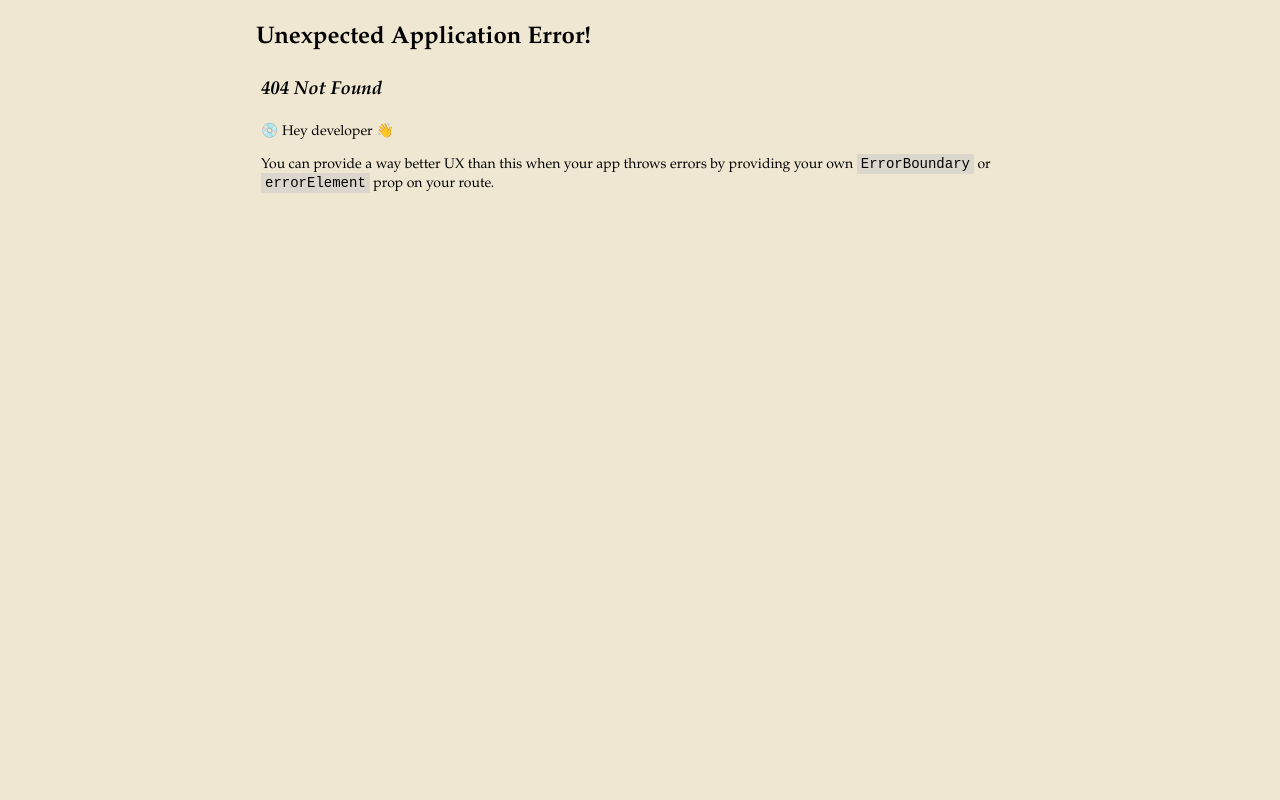
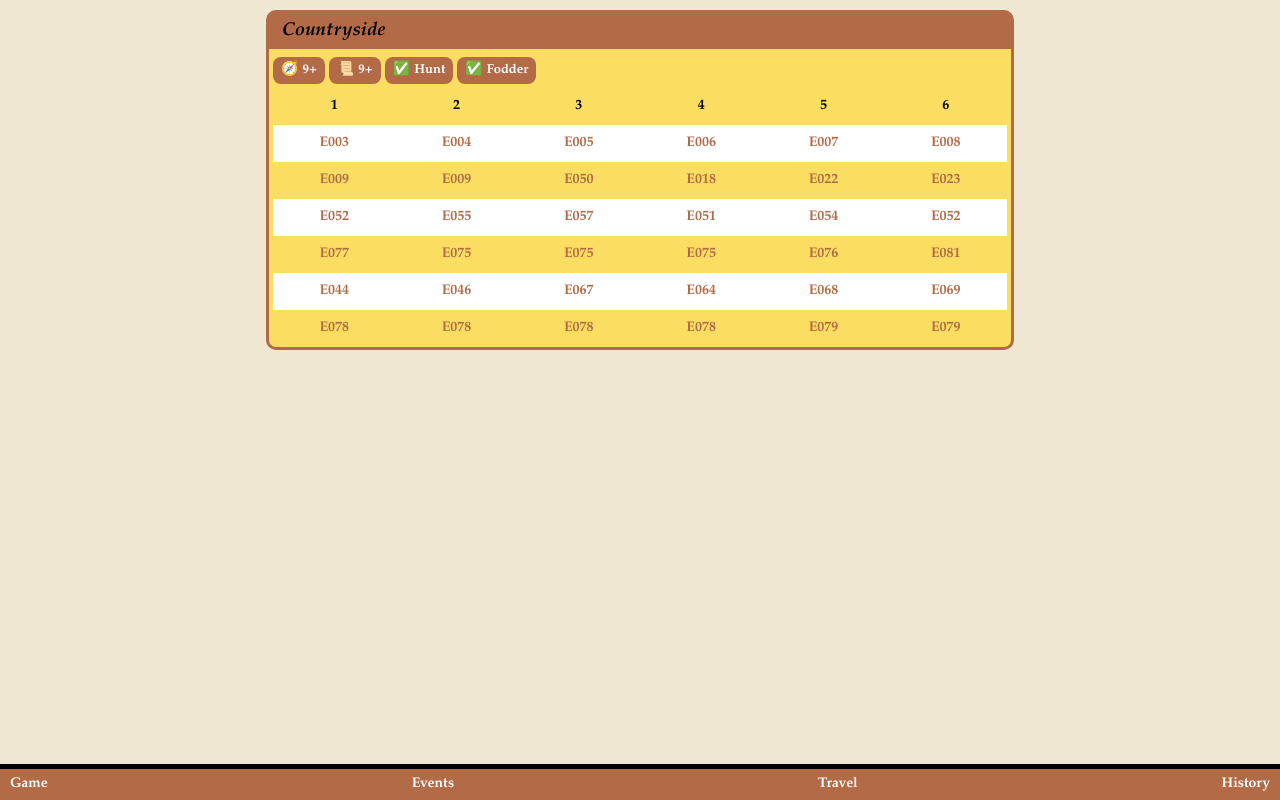
Before and after one commit to BroBuddy/Barbarian-Prince, a React (Vite) app: page /travel/1 in a window 1280 px wide. Before the commit this address had no page. Built offline with nearby package versions, Linux system fonts and the light colour scheme.

Commit message:
created travel detail

```diff
--- /dev/null
+++ b/src/components/Badge.tsx
@@ -0,0 +1,22 @@
+import React from "react";
+
+type BadgeProps = {
+  text: string;
+  icon?: string;
+  variant?: "default" | "dark";
+};
+
+const Badge: React.FC<BadgeProps> = ({ text, icon, variant = "default" }) => {
+  const variantStyles = variant === "default" ? "bg-orange" : "bg-purple";
+
+  return (
+    <span
+      className={`rounded text-md text-bold text-white py-1 px-2 mb-1 mr-1 ${variantStyles}`}
+    >
+      {icon && <span className="mr-1">{icon}</span>}
+      {text}
+    </span>
+  );
+};
+
+export default Badge;
--- a/src/features/travel/data/travelData.ts
+++ b/src/features/travel/data/travelData.ts
@@ -13,6 +13,10 @@ export const travelData: Travel[] = [
       ["E044", "E046", "E067", "E064", "E068", "E069"],
       ["E078", "E078", "E078", "E078", "E079", "E079"],
     ],
+    lost: "9+",
+    event: "9+",
+    hunt: true,
+    fodder: true,
   },
   {
     id: 2,
@@ -26,6 +30,10 @@ export const travelData: Travel[] = [
       ["E049", "E048", "E032", "E081", "E050", "E050"],
       ["E078", "E078", "E079", "E079", "E009", "E009"],
     ],
+    lost: "10+",
+    event: "8+",
+    hunt: true,
+    fodder: true,
   },
   {
     id: 3,
@@ -39,6 +47,10 @@ export const travelData: Travel[] = [
       ["E118", "E052", "E059", "E067", "E066", "E064"],
       ["E078", "E078", "E078", "E085", "E079", "E079"],
     ],
+    lost: "8+",
+    event: "10+",
+    hunt: true,
+    fodder: true,
   },
   {
     id: 4,
@@ -52,6 +64,10 @@ export const travelData: Travel[] = [
       ["E165", "E166", "E065", "E064", "E087", "E087"],
       ["E078", "E078", "E078", "E078", "E079", "E079"],
     ],
+    lost: "8+",
+    event: "9+",
+    hunt: true,
+    fodder: true,
   },
   {
     id: 5,
@@ -65,6 +81,10 @@ export const travelData: Travel[] = [
       ["E089", "E089", "E089", "E090", "E064", "E093"],
       ["E078", "E078", "E078", "E095", "E095", "E097"],
     ],
+    lost: "5+",
+    event: "10+",
+    hunt: true,
+    fodder: false,
   },
   {
     id: 6,
@@ -78,6 +98,10 @@ export const travelData: Travel[] = [
       ["E085", "E085", "E086", "E086", "E086", "E095"],
       ["E118", "E052", "E059", "E067", "E066", "E064"],
     ],
+    lost: "7+",
+    event: "9+",
+    hunt: false,
+    fodder: false,
   },
   {
     id: 7,
@@ -91,18 +115,60 @@ export const travelData: Travel[] = [
       ["E064", "E064", "E121", "E121", "E121", "E093"],
       ["E078", "E078", "E078", "E078", "E096", "E096"],
     ],
+    lost: "6+",
+    event: "10+",
+    hunt: false,
+    fodder: false,
   },
   {
     id: 8,
     terrain: "On Road",
     color: "#eaeaeb",
     matrix: [
+      ["E018", "E022", "E023", "E073", "E009", "E009"],
+      ["E050", "E051", "E051", "E051", "E003", "E003"],
+      ["E004", "E004", "E005", "E006", "E006", "E008"],
+      ["E007", "E007", "E057", "E130", "E128", "E128"],
+      ["E049", "E048", "E081", "E128", "E129", "E129"],
+      ["E078", "E078", "E079", "E079", "E128", "E129"],
+    ],
+    lost: "Never",
+    event: "9+",
+    hunt: null,
+    fodder: null,
+  },
+  {
+    id: 9,
+    terrain: "Airborne",
+    color: "#dae4f0",
+    matrix: [
+      ["E102", "E102", "E103", "E103", "E104", "E104"],
+      ["E112", "E112", "E112", "E112", "E108", "E108"],
+      ["E106", "E106", "E105", "E105", "E079", "E079"],
+      ["E107", "E109", "E077", "E101", "E110", "E111"],
+      ["E099", "E098", "E100", "E101", "E064", "E065"],
+      ["E281", "E281", "E281", "E281", "E281", "E281"],
+    ],
+    lost: "12+",
+    event: "10+",
+    hunt: null,
+    fodder: null,
+  },
+  {
+    id: 10,
+    terrain: "Cross River",
+    color: "#97b9d9",
+    matrix: [
       ["E003", "E004", "E005", "E006", "E007", "E008"],
-      ["E099", "E100", "E023", "E068", "E101", "E102"],
-      ["E028", "E028", "E058", "E055", "E052", "E054"],
-      ["E078", "E078", "E079", "E079", "E088", "E065"],
-      ["E085", "E085", "E086", "E086", "E086", "E095"],
-      ["E118", "E052", "E059", "E067", "E066", "E064"],
+      ["E122", "E122", "E122", "E009", "E051", "E074"],
+      ["E123", "E123", "E057", "E057", "E052", "E055"],
+      ["E094", "E094", "E091", "E091", "E075", "E084"],
+      ["E083", "E076", "E077", "E124", "E124", "E124"],
+      ["E122", "E122", "E122", "E125", "E126", "E127"],
     ],
+    lost: "8+",
+    event: "10+",
+    hunt: null,
+    fodder: null,
   },
 ];
--- /dev/null
+++ b/src/features/travel/pages/TravelDetail.tsx
@@ -0,0 +1,54 @@
+import Card from "@/components/Card";
+import Badge from "@/components/Badge";
+import { useParams } from "react-router-dom";
+import { getTravelDataById } from "../services/TravelService";
+import type { Travel } from "../types/TravelType";
+
+function TravelDetail() {
+  const { id } = useParams();
+  const travel: Travel | undefined = getTravelDataById(Number(id));
+
+  if (!travel) return null;
+
+  return (
+    <Card title={travel.terrain} color={travel.color}>
+      <div className="flex flex-wrap">
+        <Badge icon="🧭" text={travel.lost} />
+        <Badge icon="📜" text={travel.event} />
+        <Badge icon={travel.hunt ? "✅" : "❌"} text="Hunt" />
+        <Badge icon={travel.fodder ? "✅" : "❌"} text="Fodder" />
+      </div>
+
+      <table>
+        <thead>
+          <tr>
+            {travel.matrix[0].map((_, colIndex) => (
+              <th key={colIndex} className="p-2 text-center text-black">
+                {colIndex + 1}
+              </th>
+            ))}
+          </tr>
+        </thead>
+
+        <tbody>
+          {travel.matrix.map((row, rowIndex) => (
+            <tr key={rowIndex}>
+              {row.map((cell, cellIndex) => (
+                <td key={cellIndex} className="p-2 text-center">
+                  <a
+                    href={`/event/${cell.toLowerCase()}`}
+                    className="underline"
+                  >
+                    {cell}
+                  </a>
+                </td>
+              ))}
+            </tr>
+          ))}
+        </tbody>
+      </table>
+    </Card>
+  );
+}
+
+export default TravelDetail;
--- a/src/features/travel/pages/TravelOverview.tsx
+++ b/src/features/travel/pages/TravelOverview.tsx
@@ -1,6 +1,7 @@
 import Card from "@/components/Card";
 import { getTravelData } from "../services/TravelService";
 import type { Travel } from "../types/TravelType";
+import { Link } from "react-router-dom";
 
 function TravelOverview() {
   const travels = getTravelData();
@@ -8,39 +9,14 @@ function TravelOverview() {
   if (!travels) return null;
 
   return (
-    <>
+    <Card title="Travel Tables">
       {travels.map((item: Travel) => (
-        <div key={item.id} className="mb-6">
-          <Card title={item.terrain} color={item.color}>
-            <table>
-              <thead>
-                <tr>
-                  {item.matrix[0].map((_, colIndex) => (
-                    <th key={colIndex} className="p-2 text-black text-center">
-                      {colIndex + 1}
-                    </th>
-                  ))}
-                </tr>
-              </thead>
-
-              <tbody>
-                {item.matrix.map((row, rowIndex) => (
-                  <tr key={rowIndex}>
-                    {row.map((cell, cellIndex) => (
-                      <td key={cellIndex} className="p-2 text-center">
-                        <a href={`/event/${cell.toLowerCase()}`} className="">
-                          {cell}
-                        </a>
-                      </td>
-                    ))}
-                  </tr>
-                ))}
-              </tbody>
-            </table>
-          </Card>
-        </div>
+        <Link to={`/travel/${item.id}`} key={item.id} className="flex flex-row">
+          <span className="m-2">#{item.id}</span>
+          <span className="my-2 text-black">{item.terrain}</span>
+        </Link>
       ))}
-    </>
+    </Card>
   );
 }
 
--- a/src/features/travel/services/TravelService.tsx
+++ b/src/features/travel/services/TravelService.tsx
@@ -1,5 +1,10 @@
 import { travelData } from "../data/travelData";
+import type { Travel } from "../types/TravelType";
 
 const getTravelData = () => travelData;
 
-export { getTravelData };
+const getTravelDataById = (id: number): Travel => {
+  return travelData.find((item: Travel) => item.id === id) as Travel;
+};
+
+export { getTravelData, getTravelDataById };
--- a/src/routes.tsx
+++ b/src/routes.tsx
@@ -7,6 +7,7 @@ import EventOverview from "./features/events/pages/EventOverview";
 import EventDetail from "./features/events/pages/EventDetail";
 import History from "./pages/History";
 import TravelOverview from "./features/travel/pages/TravelOverview";
+import TravelDetail from "./features/travel/pages/TravelDetail";
 
 const router = createBrowserRouter([
   {
@@ -16,6 +17,7 @@ const router = createBrowserRouter([
       { path: "/event", element: <EventOverview /> },
       { path: "/event/:tag", element: <EventDetail /> },
       { path: "/travel", element: <TravelOverview /> },
+      { path: "/travel/:id", element: <TravelDetail /> },
       { path: "/history", element: <History /> },
     ],
   },
```
Also changed, not shown: src/features/travel/types/TravelType.tsx (+7 -1 lines), 2 other files (tests, documents, lock files or other folders).
